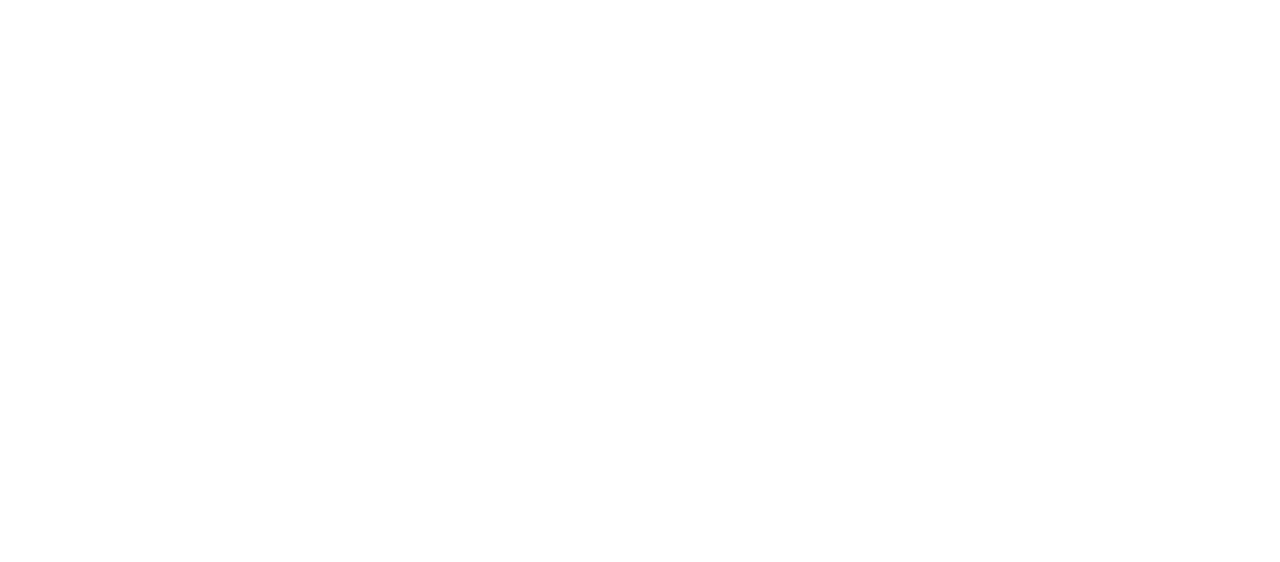
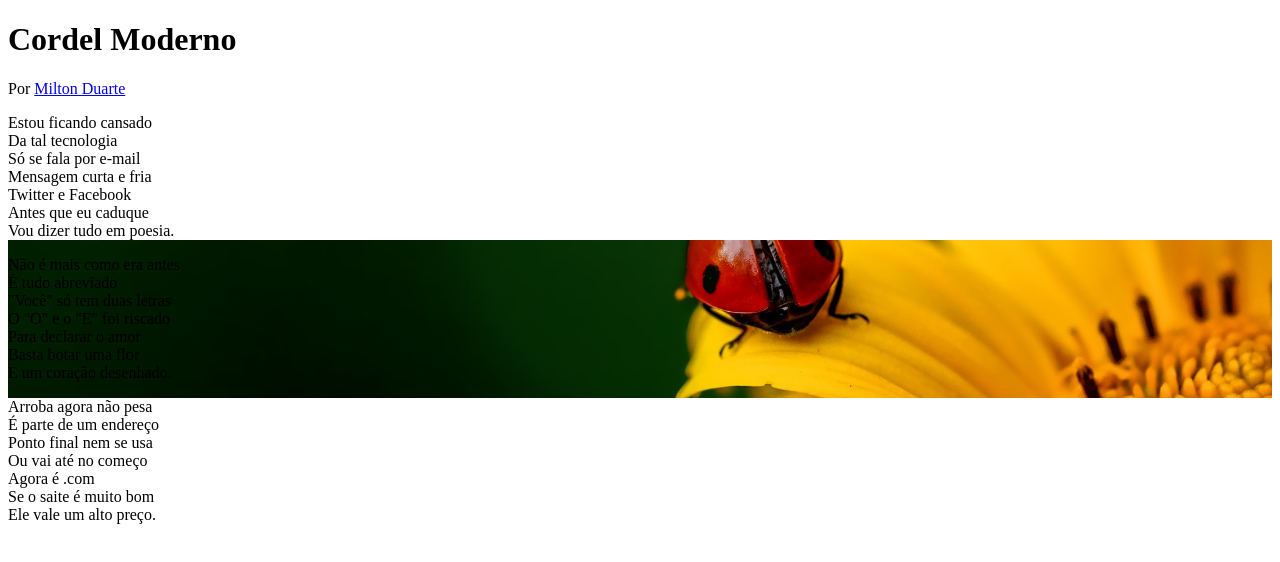
Before and after one commit to danielcarling/projeto-cordel, a plain HTML site: page index.html in a window 1280 px wide. Drawn offline with Linux system fonts and the light colour scheme.

Commit message:
Configurações iniciais do projeto

```diff
--- /dev/null
+++ b/estilos/style.css
@@ -0,0 +1,13 @@
+#joaninha {
+   background-image: url('../imagens/background001.jpg');
+   background-size: cover;
+   background-position: center center;
+}
+
+main p {
+   background-color: white;
+}
+
+.transparente {
+   background-color: transparent;
+}
--- a/index.html
+++ b/index.html
@@ -5,8 +5,42 @@
    <meta http-equiv="X-UA-Compatible" content="IE=edge">
    <meta name="viewport" content="width=device-width, initial-scale=1.0">
    <title>Cordel Moderno</title>
+   <link rel="stylesheet" href="estilos/style.css">
 </head>
 <body>
+   <header>
+      <h1>Cordel Moderno</h1>
+      <p>Por <a href="https://www.recantodasletras.com.br/poesias/3186743">Milton Duarte</a></p>
+   </header>
+   <main>
+      <article>
+         <section id="joaninha">
+            <p>Estou ficando cansado <br>
+            Da tal tecnologia <br>
+            Só se fala por e-mail <br>
+            Mensagem curta e fria <br>
+            Twitter e Facebook <br>
+            Antes que eu caduque <br>
+            Vou dizer tudo em poesia.</p>
 
+            <p class="transparente">Não é mais como era antes <br>
+            É tudo abreviado<br>
+            "Você" só tem duas letras<br>
+            O "O" e o "E" foi riscado<br>
+            Para declarar o amor<br>
+            Basta botar uma flor<br>
+            E um coração desenhado.</p>
+
+            <p>Arroba agora não pesa <br>
+            É parte de um endereço<br>
+            Ponto final nem se usa<br>
+            Ou vai até no começo<br>
+            Agora é .com<br>
+            Se o saite é muito bom<br>
+            Ele vale um alto preço.</p>
+         </section>
+         <section></section>
+      </article>
+   </main>
 </body>
 </html>
```
Also changed, not shown: imagens/background001.jpg (added), imagens/background002.jpg (added).
